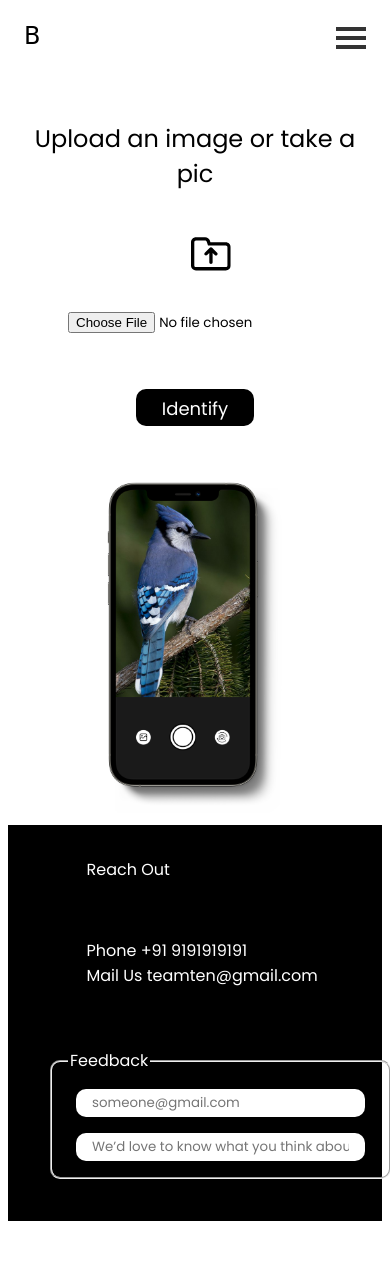
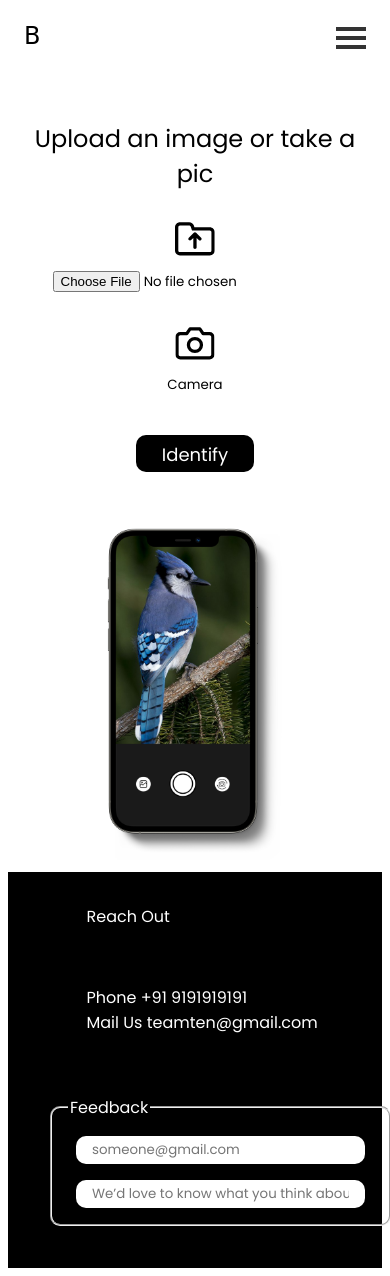
Before and after one commit to PranavPrakasan07/Birdy, a Flask app: template app/templates/upload.html in a window 390 px wide; the page is wider, and only the part inside the window is pictured. Before the commit the page ends 1221 px from the top of that part, so only its background shows below. Run offline with Flask 2, Linux system fonts and the light colour scheme; the template is opened without the code that fills it, so the values that code supplies are empty; some web fonts are replaced.

Commit message:
Fixed responsive upload button

```diff
--- a/app/templates/upload.html
+++ b/app/templates/upload.html
@@ -49,34 +49,34 @@
                 <img id="mockup_image"src="../static/images/phone_mockup.png" width="25%" height="auto">
 
 
-                <table cellspacing="25px">
+                <!-- <table cellspacing="25px">
                     <tr>
                         <td style="padding: 0px; text-align: center;"><img src="../static/images/upload.svg" width="40px" height="auto"></td>
                         <td style="padding: 0px; text-align: center;"><img src="../static/images/camera.svg" width="40px" height="auto"></td>
                     </tr>
                     <tr>
                         <td>
-                            <!-- <p id="button_headers" style="padding: 0px; text-align: center;"> Upload</p> -->
                             <input style="background-color: white; color: black;" type="file" name="Upload Image">
                         </td>
                         <td>
-                            <!-- <p id="button_headers" style="padding: 0px; text-align: center;">Camera</p> -->
                             <input type="submit" value="Camera" style="background-color: white; color: black;">
                         </td>
 
-<!--
-                        <td>
-                            <input class="upfile" type="file" name="fileToUpload">
-                        </td>
+                    </tr>
+                </table> -->
 
-                        <td>
-                            <input class="upsubmit" type="submit" value="Upload Image">
-                        </td> -->
+                <div class="flex-container">
+                    <div class="flex-item-left">
+                        <img src="../static/images/upload.svg" width="40px" height="auto"><br>
+                        <input style="background-color: white; color: black;" type="file" name="Upload Image">
 
+                    </div>
+                    <div class="flex-item-right">
+                        <img src="../static/images/camera.svg" width="40px" height="auto"><br>
+                        <input type="submit" value="Camera" style="background-color: white; color: black;">
 
-
-                    </tr>
-                </table>
+                    </div>
+                </div>
 
                 <br>
 
```
